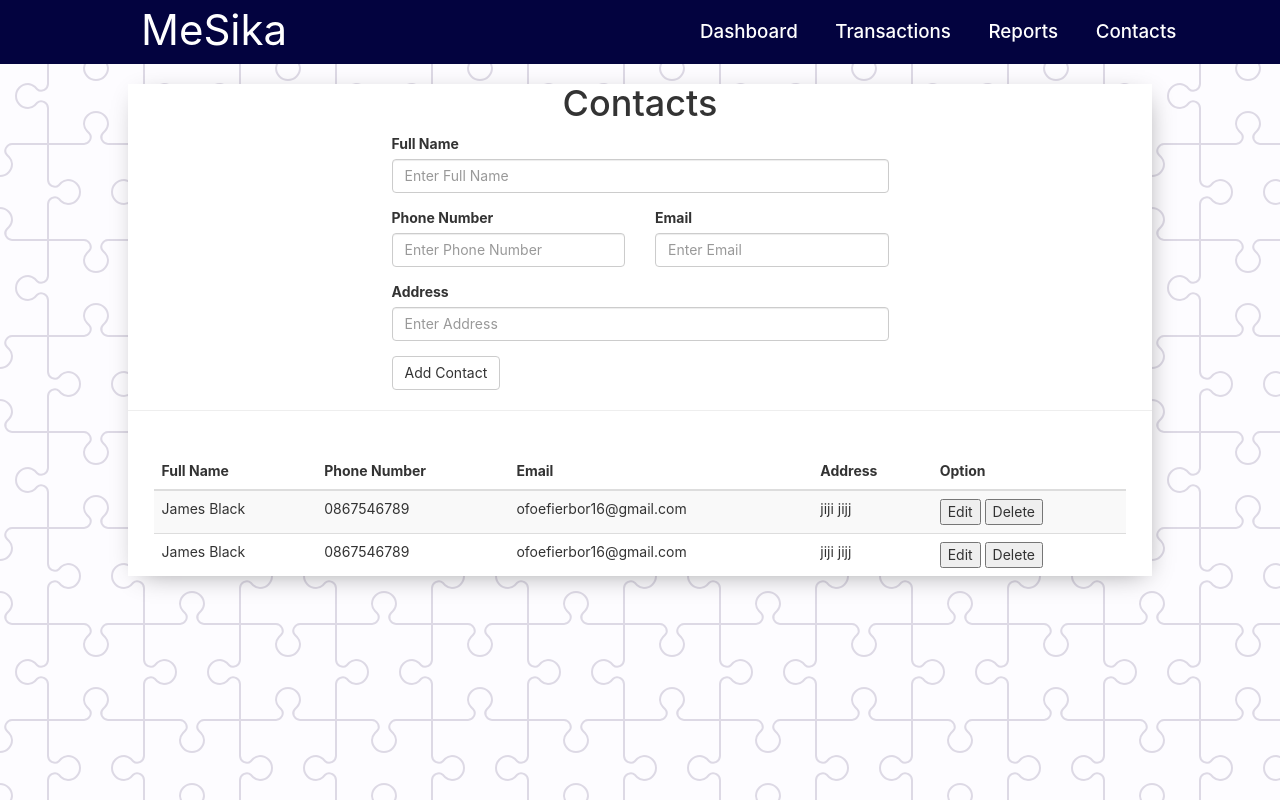
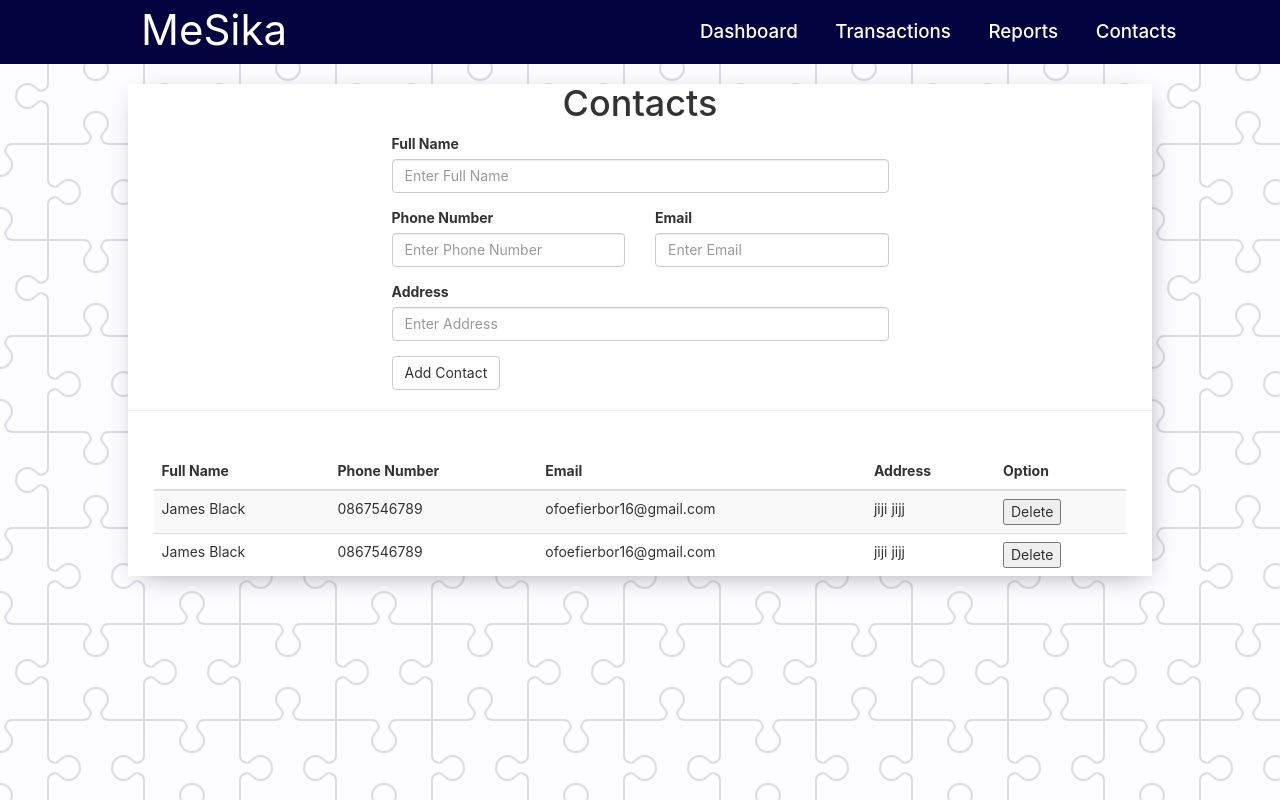
Before and after one commit to ofoe-fiergbor/mesika-app, a React (Create React App) app: page /contacts in a window 1280 px wide. Built offline with nearby package versions, Linux system fonts and the light colour scheme.

Commit message:
removed edit button in contacts page

```diff
--- a/src/Pages/Contacts.jsx
+++ b/src/Pages/Contacts.jsx
@@ -78,7 +78,7 @@ export class Contacts extends Component {
                                     <td>{contact.phoneNumber}</td>
                                     <td>{contact.email}</td>
                                     <td>{contact.address}</td>
-                                    <td><button>Edit</button>     <button onClick={()=>this.deleteContact(contact.id)}>Delete</button></td>
+                                    <td><button onClick={()=>this.deleteContact(contact.id)}>Delete</button></td>
                                 </tr>
                                 )
                             })
```
